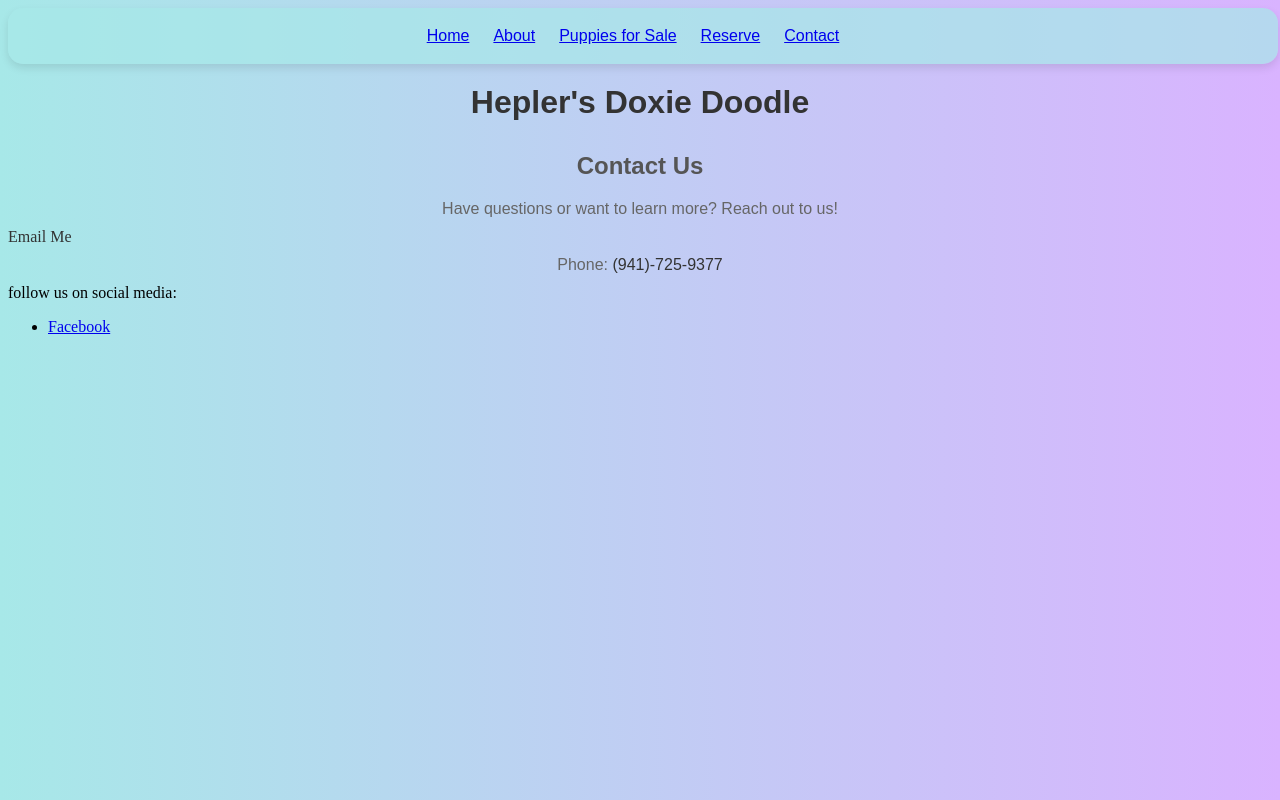
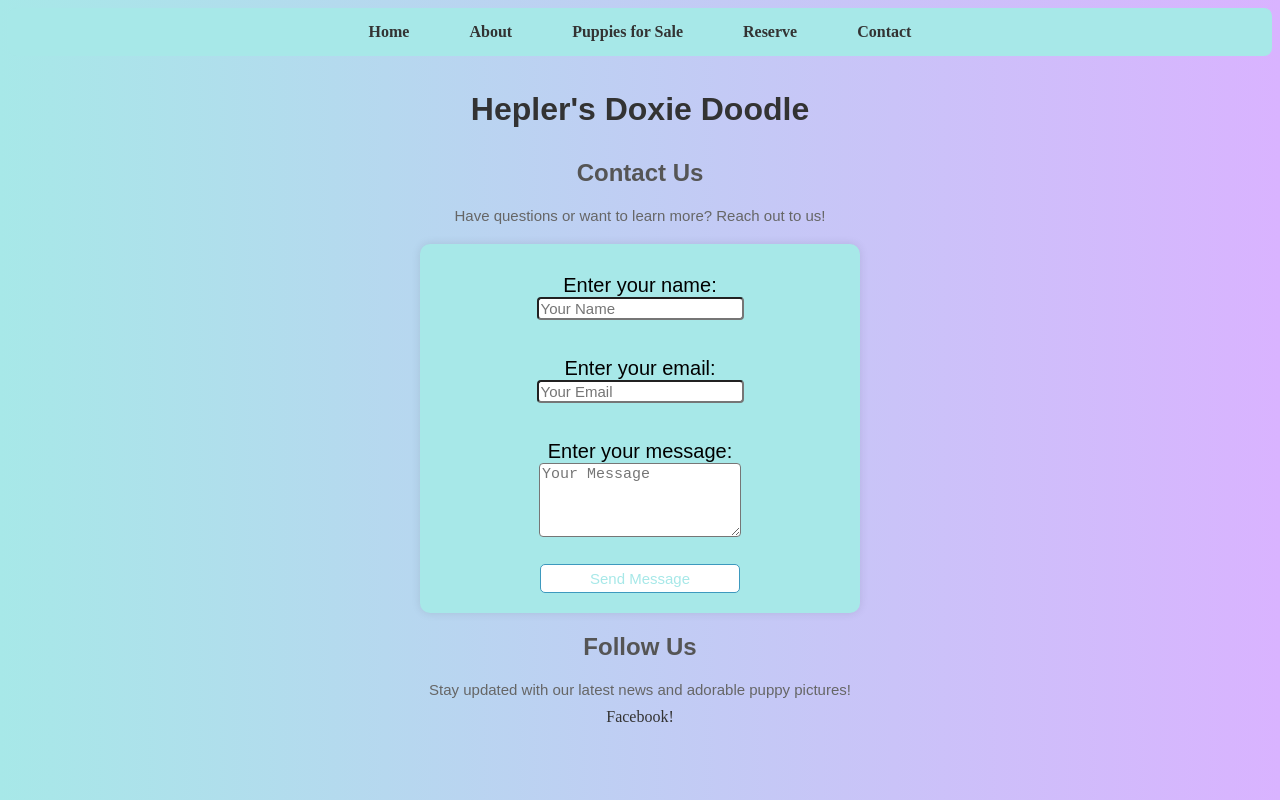
Before and after one commit to Alexismarie20/Heplers-doxie-doodle, a plain HTML site: page contact.html in a window 1280 px wide. Drawn offline with Linux system fonts and the light colour scheme.

Commit message:
added CSS to contact page

```diff
--- a/contact.html
+++ b/contact.html
@@ -14,13 +14,25 @@
 <section id="contact">
     <h2>Contact Us</h2>
     <p>Have questions or want to learn more? Reach out to us!</p>
-    <a id="email-link" href="mailto:"">Email Me</a>
-    <p>Phone: <a id="phone-link" href="tel:+19417259377">(941)-725-9377</a></p>
-follow us on social media:
-    <ul>
-        <li><a href="https://www.facebook.com/share/g/12M7gSx2eyZ/" target="_blank">Facebook</a></li>
-        </section>
-        <script src="navbar.js"></script>
+    <form id="contact-form">
+       <label for="name">Enter your name:</label>
+        <input type="text" id="name" name="name" placeholder="Your Name" required>
+        <br>
+        <label for="email">Enter your email:</label>
+        <input type="email" id="email" name="email" placeholder="Your Email" required>
+        <br>
+        <label for="message">Enter your message:</label>
+        <textarea id="message" name="message" placeholder="Your Message" rows="4" required></textarea>
+        <br>
+        <button id="contact-Button" type="submit">Send Message</button>
+    </form>
+</section>
+<h2>Follow Us</h2>
+    <p>Stay updated with our latest news and adorable puppy pictures!</p>
+<div class="facebook-container">
+  <a href="https://www.facebook.com/share/g/12M7gSx2eyZ/" class="facebook" target="_blank">Facebook!</a>
+</div>
+  <script src="navbar.js"></script>
         <script src="src/index.js"></script>
       </body>
       </html>
--- a/src/style.css
+++ b/src/style.css
@@ -11,18 +11,30 @@ body.puppies-for-sale {
 }
 
 body.reserve {
-    background: linear-gradient(to right, #FFD580, #FFFACD);;
+    background: linear-gradient(to right, #FFD580, #FFFACD);
 }
 
 body.contact {
   background: linear-gradient(to right, #A7E8E8, #D9B3FF);
     }
 
+    a {
+      color: #D7FFFE;
+      text-decoration: none;
+    }
+
+    footer {
+      text-align: center;
+      padding: 10px;
+      width: 100%;
+      bottom: 0;
+    }
+
 h1 {
     font-family: 'Arial', sans-serif;
     color: #333;
     text-align: center;
-    margin-top: 10px;
+    margin-top: 25px;
     padding: 10px;
 }
 
@@ -32,67 +44,157 @@ h2 {
     text-align: center;
     margin-top: 10px;
 }
+
 p {
     font-family: 'Arial', sans-serif;
     color: #666;
     text-align: center;
     margin: 10px 0;
+    font-size: 15px;
 }
 
-
 #navbar {
-    background-color: rgba(167, 232, 232, 0.7);
-    width: 100%;
-    border-radius: 15px;
-    box-shadow: 0 4px 8px rgba(0, 0, 0, 0.1);
-    padding: 3px;
+  background-color: #A7E8E8;
+  padding: 15px;
+  text-align: center;
+  border-radius: 8px;
 }
 
 #navbar ul {
-    text-align: center;
   list-style-type: none;
   padding: 0;
+  margin: 0;
+  display: flex;
+  justify-content: center;
 }
 
 #navbar ul li {
-    font-family: 'Arial', sans-serif;
-    display: inline;
-    margin-right: 20px;
+  display: inline-block;
+  margin: 0 15px;
 }
 
+#navbar ul li a {
+  text-decoration: none;
+  color: #333;
+  font-weight: bold;
+  padding: 10px 15px;
+  border-radius: 5px;
+}
 
-#phone-link {
-  color: #333;
-  text-decoration: none;
-}
-#phone-link:hover {
-  text-decoration: underline;
+#contact-form {
+ font-size: 15px;
+  font-family: 'Arial', sans-serif;
+  padding: 20px;
+  text-align: center;
+  border-radius: 10px;
+  margin: 20px auto;
+  width: 400px;
+  box-shadow: 0 0 10px rgba(0, 0, 0, 0.1);
+  background-color:#A7E8E8;
 }
 
 #email-link {
-  color: #333;
+
   text-decoration: none;
 }
 #email-link:hover {
   text-decoration: underline;
+  cursor: pointer;
 }
 
 #name {
-  color: #333;
   text-decoration: none;
   font-size: 15px;
   margin-bottom: 10px;
 }
 #name:hover {
   text-decoration: underline;
+  cursor: pointer;
 }
 
 #email {
-  color: #333;
   text-decoration: none;
   font-size: 15px;
   margin-bottom: 10px;
 }
 #email:hover {
   text-decoration: underline;
+  cursor: pointer;
 }
+
+#message {
+  text-decoration: none;
+  font-size: 15px;
+}
+#message:hover {
+  text-decoration: underline;
+  cursor: pointer;
+}
+
+#contact-Button {
+  color:#A7E8E8;
+  background-color: #A7E8E8;
+  font-family: 'Arial', sans-serif;
+  display: block;
+  margin: 0 auto;
+  text-align: center;
+  font-size: 15px;
+  padding: 5px;
+  background-color: #fff;
+  border: 1px solid #3d99be;
+  border-radius: 5px;
+  text-decoration: none;
+  width: 200px;
+  transition: background-color 0.3s, color 0.3s;
+}
+#contact-Button:hover {
+  background-color:#D9B3FF;
+  color: #fff;
+  cursor: pointer;
+}
+.facebook-container {
+  width: 100%;
+  text-align: center;
+}
+
+.facebook {
+  display: block;
+  margin: auto;
+}
+form {
+  display: flex;
+  flex-direction: column;
+  align-items: center;
+
+}
+label {
+  margin-top: 10px;
+  font-size: 20px;
+
+}
+
+label:hover{
+  cursor: pointer;
+  color: #333;
+}
+input, textarea {
+  margin-bottom: 10px;
+  border-radius: 4px;
+}
+
+a {
+  color: #333;
+  text-decoration: none;
+}
+
+a:hover {
+  text-decoration: underline;
+  cursor: pointer;
+}
+
+footer {
+  text-align: center;
+  padding: 10px;
+  width: 100%;
+  bottom: 0;
+}
```
Lines whose indentation alone changed are shown as unchanged.
